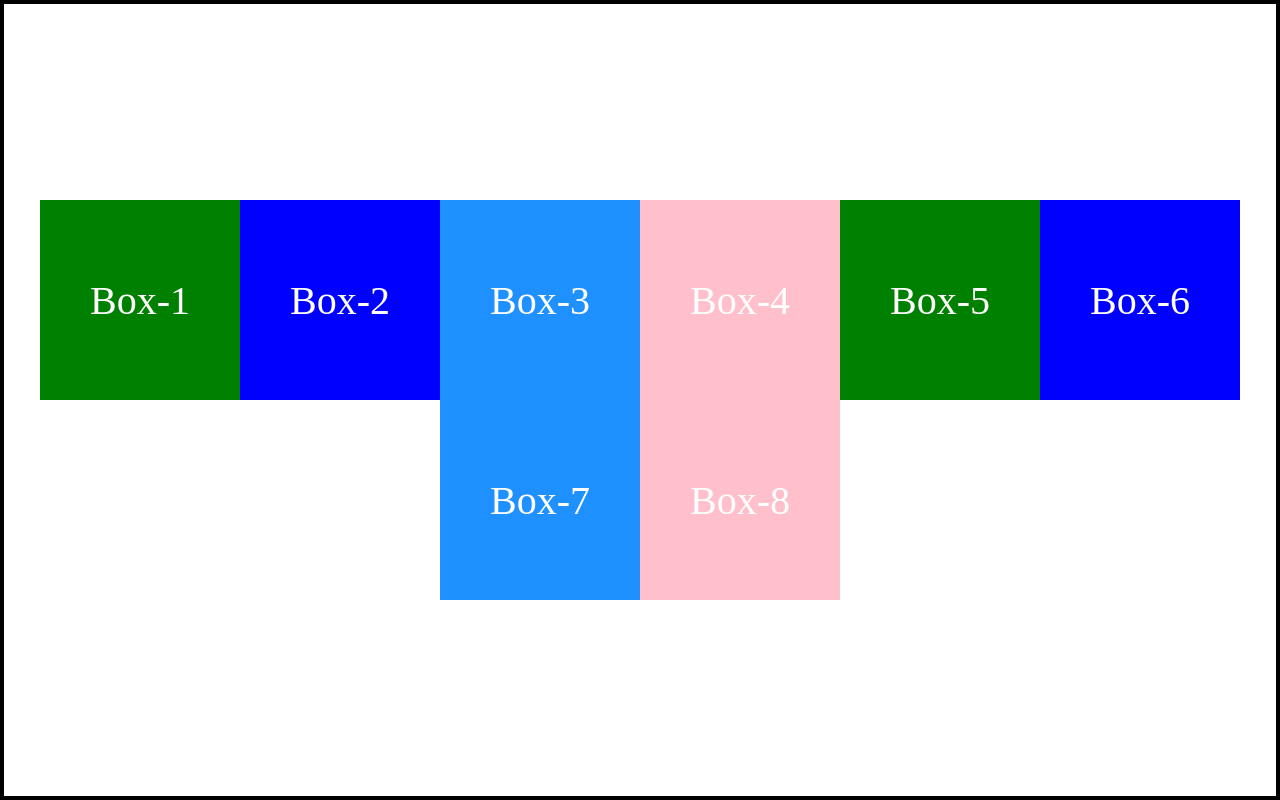
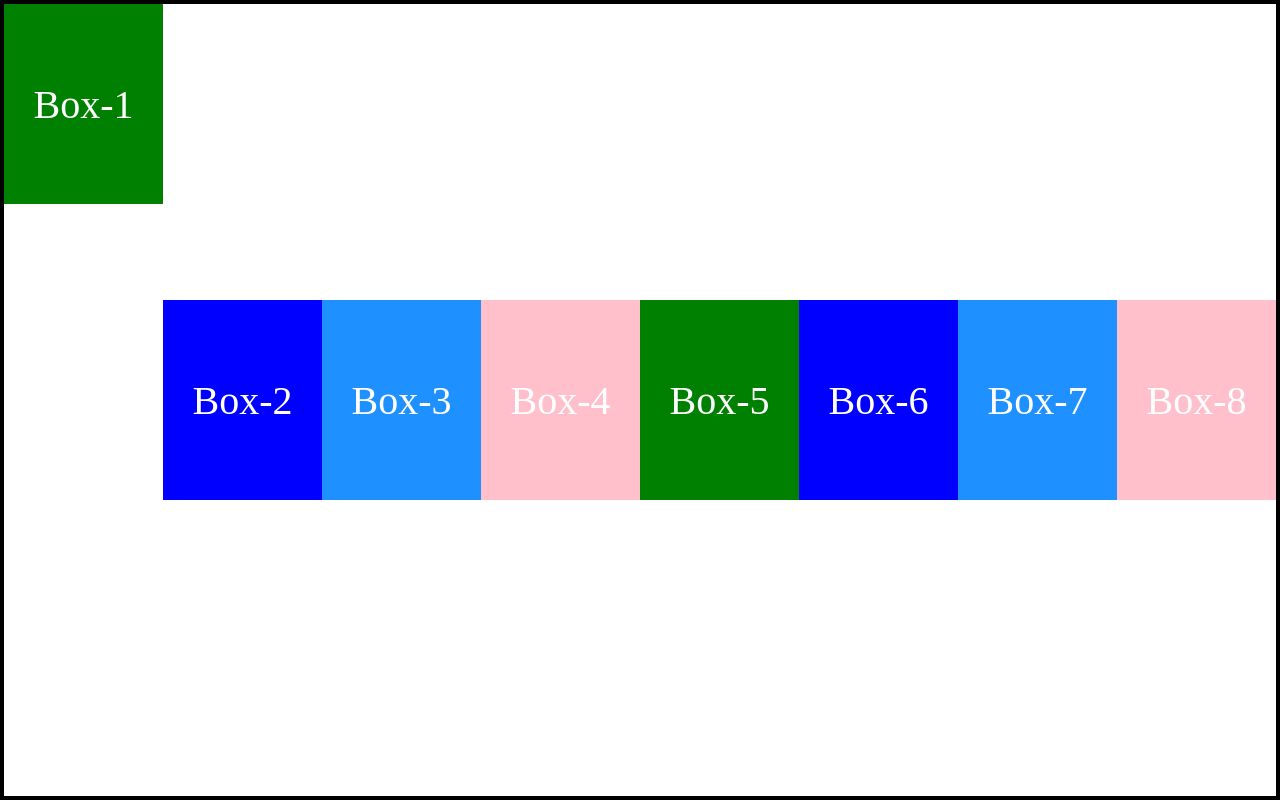
Before and after one commit to arslonbekXX/fake, a plain HTML site: page index.html in a window 1280 px wide. Drawn offline with Linux system fonts and the light colour scheme.

Commit message:
lesson-11 finish-codes

```diff
--- a/main.css
+++ b/main.css
@@ -5,6 +5,9 @@ body {
 	margin: 0;
 }
 /* .box {
+
+
+
 	width: 100vw;
 	height: 50vh;
 	background-color: #efed40;
@@ -39,7 +42,10 @@ body {
 
 .boxes {
 	display: flex;
-	flex-wrap: wrap;
 	justify-content: center;
-	align-content: center;
+	align-items: center;
 }
+
+.box:first-child {
+	align-self: flex-start;
+}
```
Also changed, not shown: README.md.
